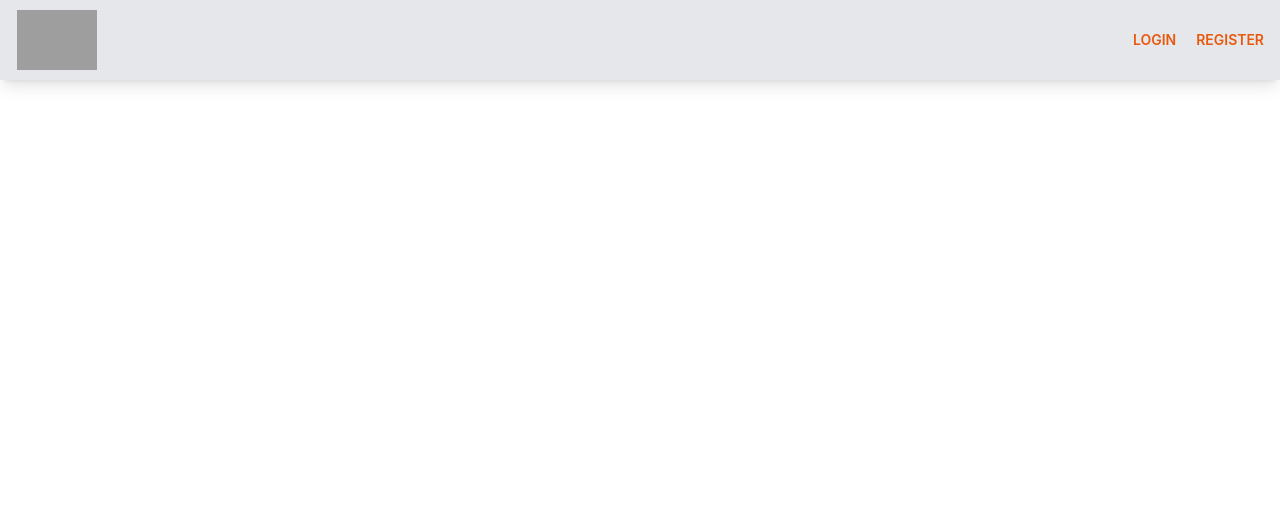
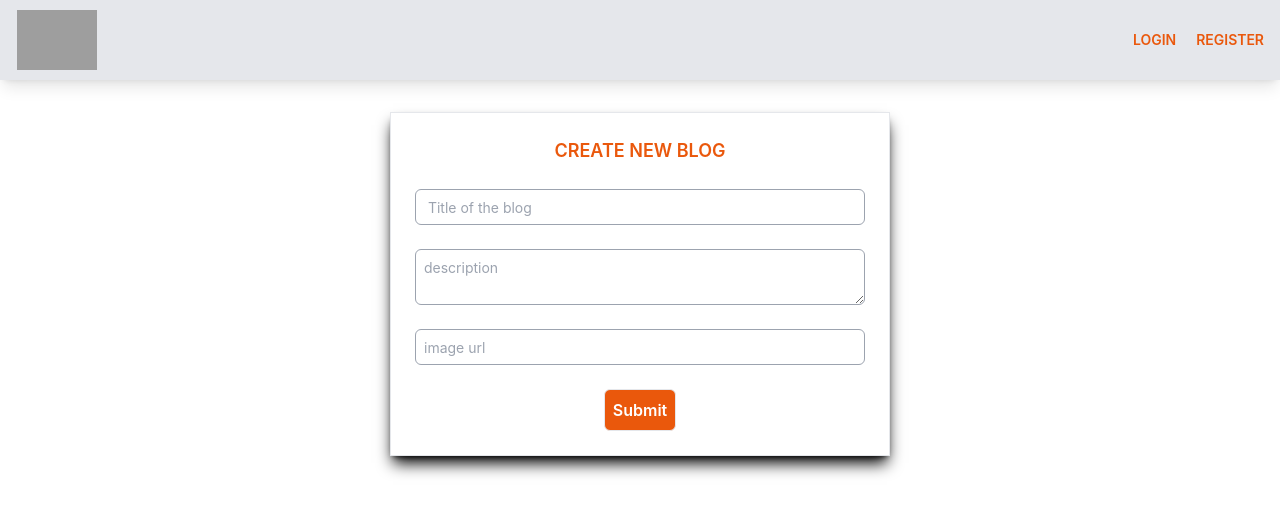
Before and after one commit to aknair19/Jellybean_Assignment, a React (Create React App) app: page /create-blog in a window 1280 px wide. Before the commit this address had no page. Shown: the top 514 px of the page. Built offline with nearby package versions, Linux system fonts and the light colour scheme; grey boxes are pictures that could not be loaded.

Commit message:
create new blog has been added

```diff
--- a/src/App.js
+++ b/src/App.js
@@ -3,6 +3,8 @@ import { Header } from "./components/Header";
 import { Routes, Route } from "react-router-dom";
 import { Signup } from "./pages/Signup";
 import { Blogs } from "./pages/Blogs";
+import UserBlogs from "./pages/UserBlogs";
+import CreateBlog from "./pages/CreateBlog";
 function App() {
   return (
     <div className=" h-screen ">
@@ -10,6 +12,8 @@ function App() {
       <Routes>
         <Route path="/" element={<Blogs />} />
         <Route path="/blogs" element={<Blogs />} />
+        <Route path="/my-blogs" element={<UserBlogs />} />
+        <Route path="/create-blog" element={<CreateBlog />} />
         <Route path="/login" element={<Login />} />
         <Route path="/signup" element={<Signup />} />
       </Routes>
--- a/src/components/BlogCard.jsx
+++ b/src/components/BlogCard.jsx
@@ -5,7 +5,7 @@ export const BlogCard = ({ title, username, postedOn, description }) => {
     <div className="flex flex-col  items-center p-2 border  rounded-xl   min-h-[300px]  w-[500px] shadow-xl gap-2 bg-gray-100 ">
       <div className="flex bg-gray-300 rounded-lg w-full p-2 gap-3">
         <div className="rounded-full bg-orange-600 text-white font-bold text-2xl p-2 px-4">
-          {username.substring(0,1).toUpperCase()}
+          {username?.substring(0,1)?.toUpperCase()||"USER"}
         </div>
         <div className="flex flex-col text-black text-sm justify-center">
           <p>{username.toUpperCase()}</p>
--- a/src/components/Header.jsx
+++ b/src/components/Header.jsx
@@ -12,6 +12,7 @@ export const Header = () => {
   const handleLogout = () => {
     try {
       dispatch(authActions.logout());
+      localStorage.removeItem('userId')
       alert("logout successfully");
       navigate("/login");
     } catch (error) {
@@ -32,7 +33,7 @@ export const Header = () => {
               <Link to="/blogs">BLOGS</Link>
             </p>
             <p>
-              <Link to="/blogs">MY BLOGS</Link>
+              <Link to="/my-blogs">MY BLOGS</Link>
             </p>
           </>
         )}
--- a/src/pages/Blogs.jsx
+++ b/src/pages/Blogs.jsx
@@ -2,9 +2,10 @@ import React, { useState, useEffect } from "react";
 import axios from "axios";
 import moment from "moment";
 import { BlogCard } from "../components/BlogCard";
+import { useNavigate } from "react-router-dom";
 export const Blogs = () => {
   const [blogs, setBlogs] = useState([]);
-
+const navigate=useNavigate()
   const getAllBlogs = async () => {
     try {
       const { data } = await axios.get("/api/v1/blog/all-blog");
@@ -23,8 +24,9 @@ export const Blogs = () => {
   return blogs.length === 0 ? (
     "loading"
   ) : (
-    <div className="flex text-orange-600 font-semibold flex-col p-4">
-      <h1 className="text-3xl text-center py-2">BLOGS</h1>
+
+      <div className="flex items-center text-orange-600 gap-2 font-semibold flex-col p-4">
+        <h1 className="text-3xl text-center py-2 ">BLOGS</h1>
         <div className="flex flex-col gap-4 items-center">
           {blogs.map((blog) => {
             const formattedDate = moment(blog.createdAt).format("DD/MM/YYYY");
@@ -39,6 +41,9 @@ export const Blogs = () => {
             );
           })}
         </div>
+        <button  onClick={()=>navigate('/create-blog')} className="shadow-lg bg-gray-400 text-white w-[500px] p-1">Create a new blog</button>
       </div>
+
+
   );
 };
--- /dev/null
+++ b/src/pages/CreateBlog.jsx
@@ -0,0 +1,92 @@
+import axios from "axios";
+import React, { useState } from "react";
+import { useNavigate } from "react-router-dom";
+const initialState = {
+  title: "",
+  description: "",
+  image: "",
+};
+const CreateBlog = () => {
+  const id = localStorage.getItem("userId");
+  const [input, setInput] = useState(initialState);
+  const navigate = useNavigate();
+  const handleInputChange = (e) => {
+    setInput((prevState) => ({
+      ...prevState,
+      [e.target.name]: e.target.value,
+    }));
+  };
+  const handleSubmit = async (e) => {
+    e.preventDefault();
+    try {
+      if (!id) {
+        alert("please login to create blog");
+      }
+
+      const { data } = await axios.post("/api/v1/blog/create-blog", {
+        title: input.title,
+        description: input.description,
+        image: input.image,
+        user: id,
+      });
+      if (data?.success) {
+        alert("blog create");
+        setInput(initialState);
+        console.log(input);
+        navigate("/blogs");
+      } else {
+        alert(data?.message);
+      }
+    } catch (error) {
+      console.log(error);
+    }
+  };
+  return (
+    <>
+      <form
+        className="mx-auto border w-3/4 md:w-[500px]  flex flex-col justify-center     items-center  shadow-lg mt-8 shadow-black gap-6 p-6"
+        onSubmit={handleSubmit}
+      >
+        <p className="text-lg font-semibold text-orange-600">CREATE NEW BLOG</p>
+        <input
+          type="text"
+          className="border border-gray-400 w-full h-9 rounded-md placeholder:text-sm placeholder:p-2"
+          placeholder=" Title of the blog  "
+          name="title"
+          value={input.title}
+          onChange={(e) => handleInputChange(e)}
+          required
+        />
+        <textarea
+          placeholder="description"
+          className="border border-gray-400 w-full h-14 rounded-md placeholder:text-sm placeholder:p-2"
+          value={input.description}
+          name="description"
+          onChange={(e) => handleInputChange(e)}
+          required
+        ></textarea>
+
+        <input
+          type="text"
+          className="border border-gray-400 w-full h-9 rounded-md placeholder:text-sm placeholder:p-2"
+          placeholder="image url  "
+          name="image"
+          value={input.image}
+          onChange={(e) => handleInputChange(e)}
+          required
+        />
+
+        <div className="flex flex-col gap-2 items-center  w-full">
+          <button
+            className="border bg-orange-600  font-semibold  text-white  p-2 rounded-md"
+            onClick={handleSubmit}
+          >
+            Submit
+          </button>
+        </div>
+      </form>
+    </>
+  );
+};
+
+export default CreateBlog;
--- a/src/pages/Login.jsx
+++ b/src/pages/Login.jsx
@@ -28,6 +28,7 @@ const Login = () => {
         password: loginInputValues.password,
       });
       if (data.success) {
+        localStorage.setItem("userId", data?.user?._id);
         dispatch(authActions.login());
         alert("loggedin successfully");
         navigate("/");
--- a/src/pages/UserBlogs.jsx
+++ b/src/pages/UserBlogs.jsx
@@ -0,0 +1,50 @@
+import axios from "axios";
+import React, { useState, useEffect } from "react";
+import { BlogCard } from "../components/BlogCard";
+import moment from "moment";
+
+const UserBlogs = () => {
+  const [blogs, setBlogs] = useState([]);
+
+  const getUserBlogs = async () => {
+    try {
+      const id = localStorage.getItem("userId");
+      const data = await axios.get(`/api/v1/blog/user-blog/${id}`);
+      if (data?.success) {
+        setBlogs(data?.userBlog.blogs);
+        console.log(blogs);
+      }
+    } catch (error) {
+      console.log(error);
+    }
+  };
+
+  useEffect(() => {
+    getUserBlogs();
+  });
+  console.log(blogs);
+
+  return blogs.length === 0 ? (
+    <p className="text-center text-3xl text-gray-400 py-4">No blogs has been created</p>
+  ) : (
+    <div className="flex text-orange-600 font-semibold flex-col p-4">
+      <h1 className="text-3xl text-center py-2">MY BLOGS</h1>
+      <div className="flex flex-col gap-4 items-center">
+        {blogs.map((blog) => {
+          const formattedDate = moment(blog.createdAt).format("DD/MM/YYYY");
+          return (
+            <BlogCard
+              title={blog?.title}
+              description={blog.description}
+              postedOn={formattedDate}
+              username={blog.user.username}
+              key={blog._id}
+            />
+          );
+        })}
+      </div>
+    </div>
+  );
+};
+
+export default UserBlogs;
```
Lines whose indentation alone changed are shown as unchanged.
